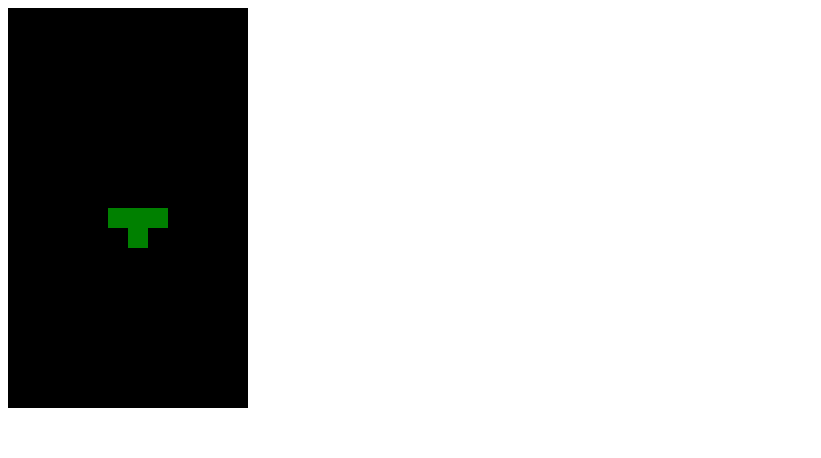
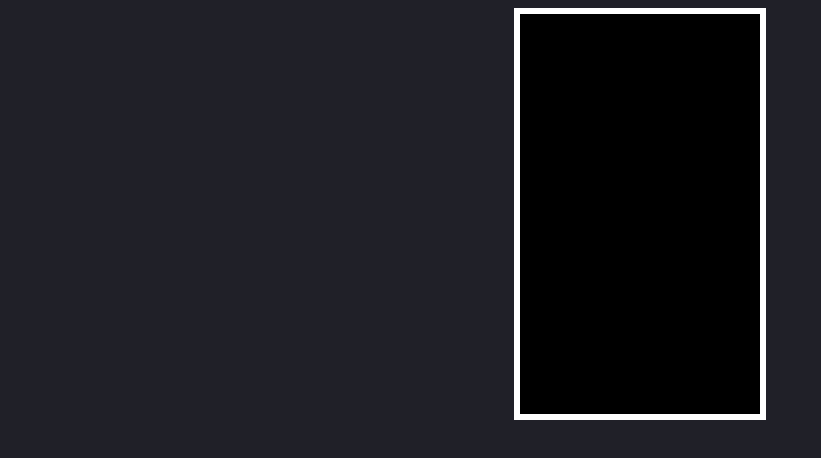
Before and after one commit to brianbyrne/tetris_js, a plain HTML site: page index.html in a window 1280 px wide. Shown: the whole page, without its empty margins (0-821 px from the left). Drawn offline with Linux system fonts and the light colour scheme.

Commit message:
complet with bug in rotation

```diff
--- a/index.html
+++ b/index.html
@@ -3,8 +3,22 @@
 	<head>
 		<meta charset="utf-8"/>
 		<title>Tetris</title>
+		<style>
+				body {
+					background: #202028;
+					color: #fff;
+					font-family: sans-serif;
+					font-size: 2em;
+					text-align: center;
+				}
+				canvas {
+					border: solid .2em white;
+					height: 90%
+				}
+		</style>
 	</head>
 	<body>
+		<div id="score"></div>
 		<canvas id="tetris" width="240" height="400"></canvas>
 		<script src="tetris.js"></script>
 	</body>
--- a/tetris.js
+++ b/tetris.js
@@ -1,5 +1,5 @@
 // tetris tutorial video: https://www.youtube.com/watch?v=H2aW5V46khA
-// 41:32
+// 45:40
 
 const canvas = document.getElementById('tetris');
 const context = canvas.getContext('2d');
@@ -8,6 +8,7 @@ context.scale(20, 20);
 const matrix = [];
 
 function arenaSweep() {
+	let rowCount = 1;
 	outer: for (let y = arena.length -1; y > 0; --y) {
 		for (let x = 0; x < arena[y].length; ++x) {
 			if (arena[y][x] === 0) {
@@ -18,6 +19,9 @@ function arenaSweep() {
 		let row = arena.splice(y, 1)[0].fill(0);
 		arena.unshift(row);
 		++y;
+
+		player.score += rowCount * 10;
+		rowCount *= 2;
 	}
 }
 
@@ -125,6 +129,7 @@ function playerDrop() {
 		playerReset();
 		player.pos.y = 0;
 		arenaSweep();
+		updateScore();
 	}
 	dropCounter = 0;
 }
@@ -146,6 +151,8 @@ function playerReset() {
 
 	if (collide(arena, player)) {
 		arena.forEach(row => row.fill(0));
+		player.score = 0;
+		updateScore();
 	}
 }
 
@@ -205,6 +212,10 @@ function update(time = 0) {
 	requestAnimationFrame(update);
 }
 
+function updateScore() {
+	document.getElementById('score').innerText = player.score;
+}
+
 const colours = [
 	null,
 	'green',
@@ -218,8 +229,9 @@ const colours = [
 const arena = createMatrix(12, 20);
 
 const player = {
-	pos: { x: 5, y: 5 },
-	matrix: createPiece('T')
+	pos: { x: 0, y: 0  },
+	matrix: null,
+	score: 0
 }
 
 document.addEventListener('keydown', event => {
@@ -240,4 +252,5 @@ document.addEventListener('keydown', event => {
 
 });
 
+playerReset();
 update();
```
